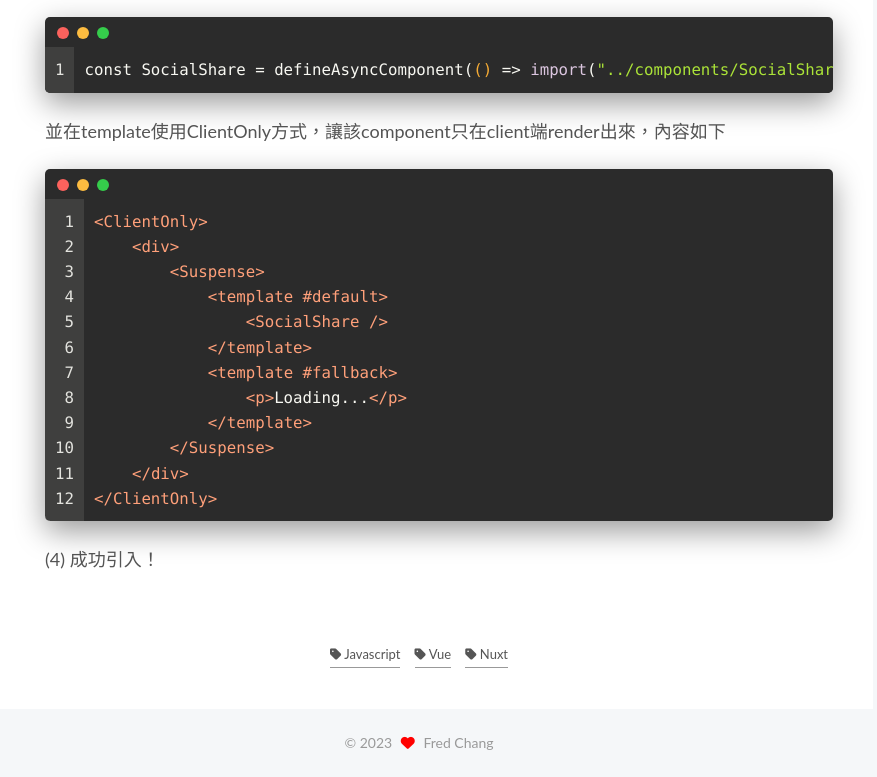
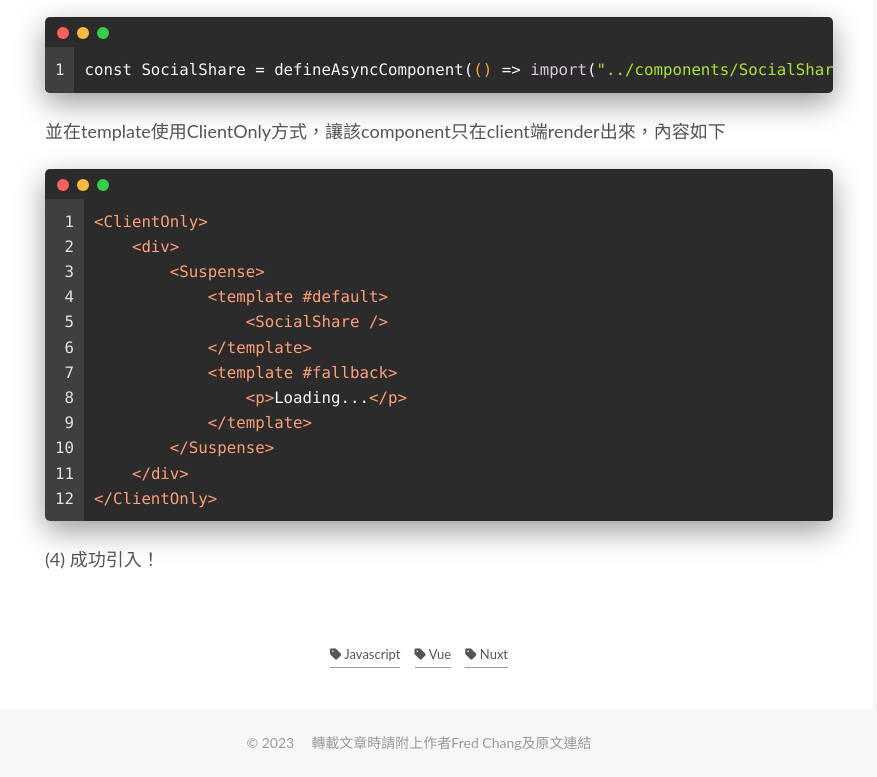
Before and after one commit to FredChang14/FredChang14, a plain HTML site: page 2023/10/27/如何在Nuxt3使用vue-social-sharing套件/index.html in a window 1280 px wide. Shown: the part 2148-2925 px from the top of the page, without its empty margins (347-1224 px from the left). Drawn offline with nearby package versions, Linux system fonts and the light colour scheme.

Commit message:
Site updated: 2023-10-27 10:38:31

```diff
--- a/2023/10/27/如何在Nuxt3使用vue-social-sharing套件/index.html
+++ b/2023/10/27/如何在Nuxt3使用vue-social-sharing套件/index.html
@@ -284,9 +284,9 @@
     &copy;
     <span itemprop="copyrightYear">2023</span>
     <span class="with-love">
-      <i class="fa fa-heart"></i>
+      <i class=""></i>
     </span>
-    <span class="author" itemprop="copyrightHolder">Fred Chang</span>
+    <span class="author" itemprop="copyrightHolder">轉載文章時請附上作者Fred Chang及原文連結</span>
   </div>
 
     </div>
--- a/css/main.css
+++ b/css/main.css
@@ -1571,7 +1571,7 @@ pre code {
   width: 100%;
 }
 .with-love {
-  color: #f00;
+  color: ;
   display: inline-block;
   margin: 0 5px;
 }
```
Also changed, not shown: archives/2023/10/index.html (+2 -2 lines), archives/2023/index.html (+2 -2 lines), archives/index.html (+2 -2 lines), categories/Javascript/index.html (+2 -2 lines), categories/index.html (+2 -2 lines), index.html (+2 -2 lines), tags/Javascript/index.html (+2 -2 lines), tags/Nuxt/index.html (+2 -2 lines), tags/Vue/index.html (+2 -2 lines), tags/index.html (+2 -2 lines).
